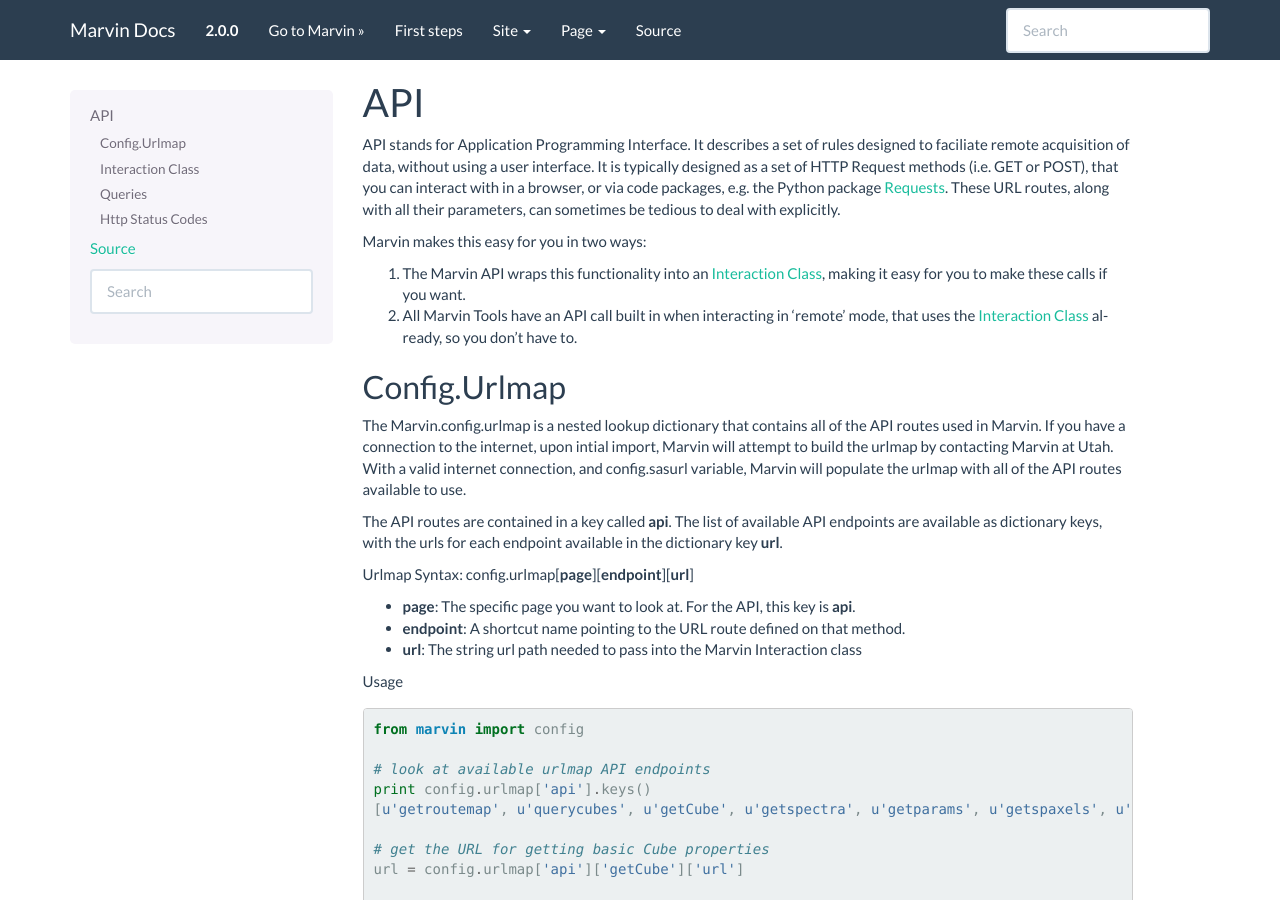
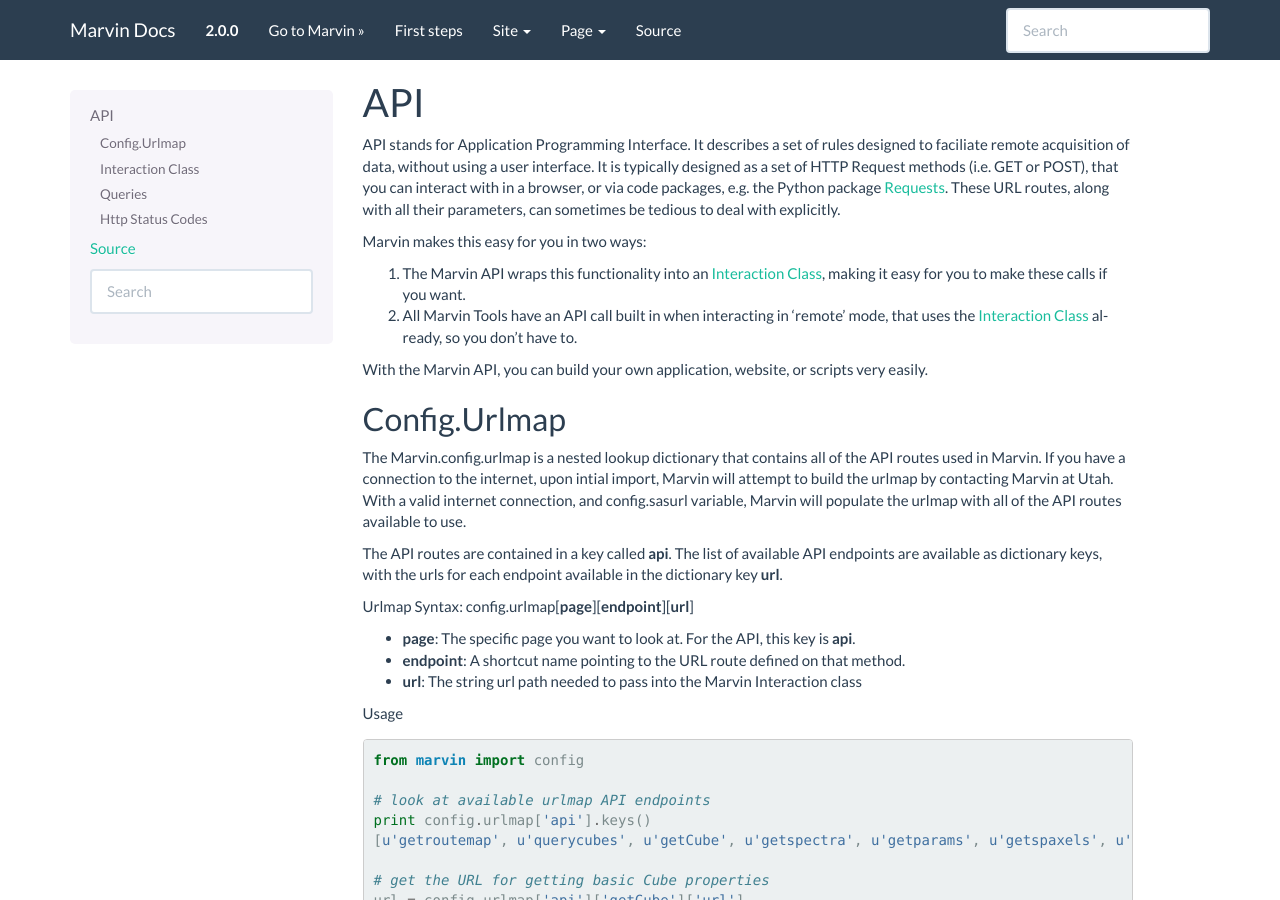
Before and after one commit to sdss/marvin, a Sphinx documentation site: the page built from docs/sphinx/api.rst, in a window 1280 px wide and 900 px high. Built offline with Sphinx 7.4.7, drawn with Linux system fonts in a browser that asks for light colours; pages that are not in the unit, such as notebooks, are missing from menus.

Commit message:
api update

```diff
--- a/docs/sphinx/api.rst
+++ b/docs/sphinx/api.rst
@@ -10,6 +10,8 @@
 
 1. The Marvin API wraps this functionality into an :ref:`marvin-interaction-class`, making it easy for you to make these calls if you want.
 2. All Marvin Tools have an API call built in when interacting in 'remote' mode, that uses the :ref:`marvin-interaction-class` already, so you don't have to.
+
+With the Marvin API, you can build your own application, website, or scripts very easily.
 
 .. _marvin-urlmap:
 
```
